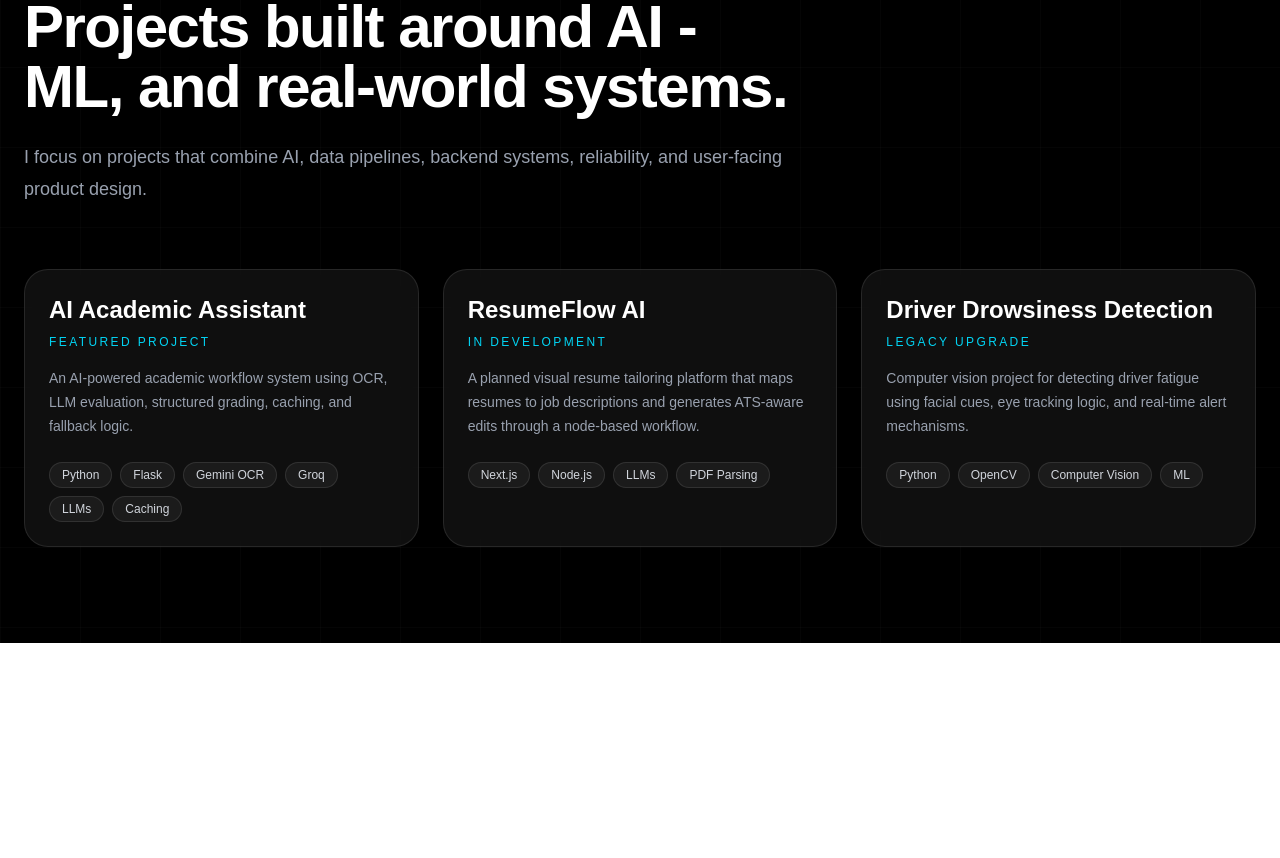
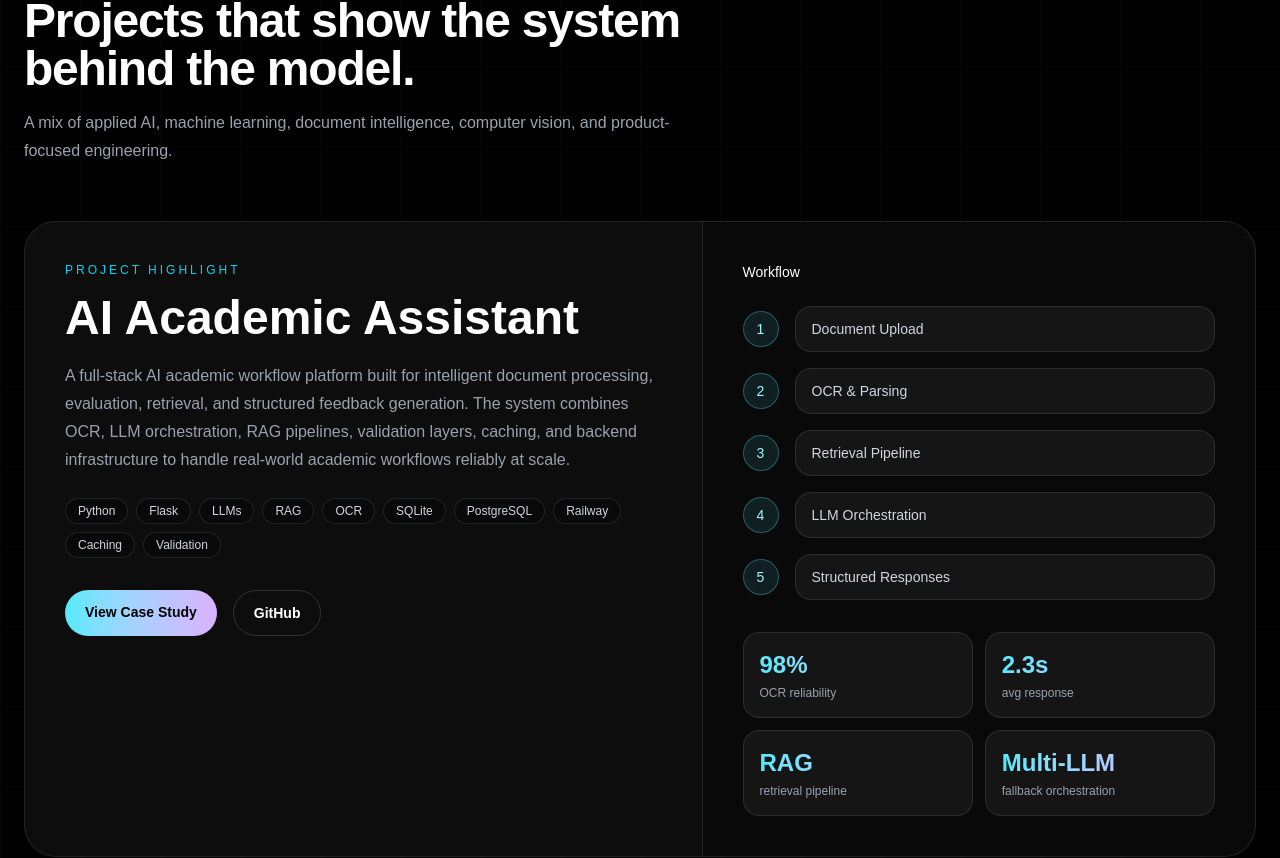
Before and after one commit to ishan1904/Ishan-Portfolio, a Next.js app: page / in a window 1280 px wide. Shown: the part 1693-2551 px from the top of the page. Before the commit the page ends 2336 px from the top, so only its background shows below. Built offline with nearby package versions, Linux system fonts and the light colour scheme.

Commit message:
updated and modified the projects section

```diff
--- a/components/Projects.tsx
+++ b/components/Projects.tsx
@@ -1,19 +1,12 @@
-const projects = [
-  {
-    title: "AI Academic Assistant",
-    status: "Featured Project",
-    description:
-      "An AI-powered academic workflow system using OCR, LLM evaluation, structured grading, caching, and fallback logic.",
-    tech: ["Python", "Flask", "Gemini OCR", "Groq", "LLMs", "Caching"],
-  },
+const supportingProjects = [
   {
     title: "ResumeFlow AI",
     status: "In Development",
     description:
-      "A planned visual resume tailoring platform that maps resumes to job descriptions and generates ATS-aware edits through a node-based workflow.",
+      "Visual resume tailoring platform that maps resumes to job descriptions and generates ATS-aware edits through an editable workflow interface.",
     tech: ["Next.js", "Node.js", "LLMs", "PDF Parsing"],
   },
-    {
+  {
     title: "Driver Drowsiness Detection",
     status: "Legacy Upgrade",
     description:
@@ -33,27 +26,134 @@ export default function Projects() {
           Featured Work
         </p>
 
-        <h2 className="text-4xl font-bold tracking-tight md:text-6xl">
-          Projects built around AI - ML, and real-world systems.
+        <h2 className="text-3xl font-semibold tracking-tight md:text-5xl">
+          Projects that show the system behind the model.
         </h2>
 
-        <p className="mt-6 text-lg leading-8 text-gray-400">
-          I focus on projects that combine AI, data pipelines, backend systems,
-          reliability, and user-facing product design.
+        <p className="mt-4 max-w-2xl text-base leading-7 text-gray-400">
+          A mix of applied AI, machine learning, document intelligence,
+          computer vision, and product-focused engineering.
         </p>
       </div>
 
-      <div className="mt-16 grid gap-6 md:grid-cols-3">
-        {projects.map((project) => (
+      {/* Featured project */}
+      <article className="mt-14 overflow-hidden rounded-[2rem] border border-white/10 bg-white/[0.05] backdrop-blur-xl">
+        <div className="grid gap-0 lg:grid-cols-[1.1fr_0.9fr]">
+          <div className="p-8 md:p-10">
+            <p className="text-xs uppercase tracking-[0.25em] text-cyan-400">
+              Project Highlight
+            </p>
+
+            <h3 className="mt-4 text-3xl font-semibold md:text-5xl">
+              AI Academic Assistant
+            </h3>
+
+            <p className="mt-5 max-w-2xl text-base leading-7 text-gray-400">
+              A full-stack AI academic workflow platform built for intelligent document
+              processing, evaluation, retrieval, and structured feedback generation.
+              The system combines OCR, LLM orchestration, RAG pipelines, validation
+              layers, caching, and backend infrastructure to handle real-world academic
+              workflows reliably at scale.
+            </p>
+
+            <div className="mt-6 flex flex-wrap gap-2">
+              {[
+                "Python",
+                "Flask",
+                "LLMs",
+                "RAG",
+                "OCR",
+                "SQLite",
+                "PostgreSQL",
+                "Railway",
+                "Caching",
+                "Validation",
+              ].map((item) => (
+                <span
+                  key={item}
+                  className="rounded-full border border-white/10 bg-black/30 px-3 py-1 text-xs text-gray-300"
+                >
+                  {item}
+                </span>
+              ))}
+            </div>
+
+            <div className="mt-8 flex flex-wrap gap-4">
+              <a
+                href="#"
+                className="rounded-full bg-gradient-to-r from-cyan-300 to-purple-300 px-5 py-3 text-sm font-semibold text-black transition hover:scale-105"
+              >
+                View Case Study
+              </a>
+
+              <a
+                href="#"
+                className="rounded-full border border-white/15 px-5 py-3 text-sm font-semibold text-white transition hover:bg-white/10"
+              >
+                GitHub
+              </a>
+            </div>
+          </div>
+
+          {/* Workflow visual */}
+          <div className="border-t border-white/10 bg-black/30 p-8 lg:border-l lg:border-t-0 md:p-10">
+            <p className="text-sm font-medium text-white">Workflow</p>
+
+            <div className="mt-6 space-y-4">
+              {[
+                "Document Upload",
+                "OCR & Parsing",
+                "Retrieval Pipeline",
+                "LLM Orchestration",
+                "Structured Responses",
+              ].map((step, index) => (
+                <div key={step} className="flex items-center gap-4">
+                  <div className="flex h-9 w-9 items-center justify-center rounded-full border border-cyan-300/30 bg-cyan-300/10 text-sm text-cyan-200">
+                    {index + 1}
+                  </div>
+
+                  <div className="flex-1 rounded-2xl border border-white/10 bg-white/[0.05] px-4 py-3 text-sm text-gray-300">
+                    {step}
+                  </div>
+                </div>
+              ))}
+            </div>
+
+            <div className="mt-8 grid grid-cols-2 gap-3">
+              {[
+                ["98%", "OCR reliability"],
+                ["2.3s", "avg response"],
+                ["RAG", "retrieval pipeline"],
+                ["Multi-LLM", "fallback orchestration"],
+              ].map(([value, label]) => (
+                <div
+                  key={label}
+                  className="rounded-2xl border border-white/10 bg-white/[0.05] p-4"
+                >
+                  <p className="text-2xl font-semibold bg-gradient-to-r from-cyan-300 to-purple-300 bg-clip-text text-transparent">
+                    {value}
+                  </p>
+
+                  <p className="mt-1 text-xs text-gray-400">{label}</p>
+                </div>
+              ))}
+            </div>
+          </div>
+        </div>
+      </article>
+
+      {/* Supporting projects */}
+      <div className="mt-6 grid gap-6 md:grid-cols-2">
+        {supportingProjects.map((project) => (
           <article
             key={project.title}
-            className="rounded-3xl border border-white/10 bg-white/[0.06] p-6 backdrop-blur-xl transition hover:-translate-y-2 hover:bg-white/[0.09]"
+            className="rounded-3xl border border-white/10 bg-white/[0.05] p-6 backdrop-blur-xl transition hover:-translate-y-2 hover:bg-white/[0.08]"
           >
-            <h3 className="text-2xl font-semibold">{project.title}</h3>
-
-            <p className="mt-2 text-xs uppercase tracking-[0.2em] text-cyan-400">
+            <p className="text-xs uppercase tracking-[0.2em] text-cyan-400">
               {project.status}
             </p>
+
+            <h3 className="mt-3 text-2xl font-semibold">{project.title}</h3>
 
             <p className="mt-4 text-sm leading-6 text-gray-400">
               {project.description}
@@ -63,7 +163,7 @@ export default function Projects() {
               {project.tech.map((item) => (
                 <span
                   key={item}
-                  className="rounded-full border border-white/10 bg-white/5 px-3 py-1 text-xs text-gray-300"
+                  className="rounded-full border border-white/10 bg-black/30 px-3 py-1 text-xs text-gray-300"
                 >
                   {item}
                 </span>
```
